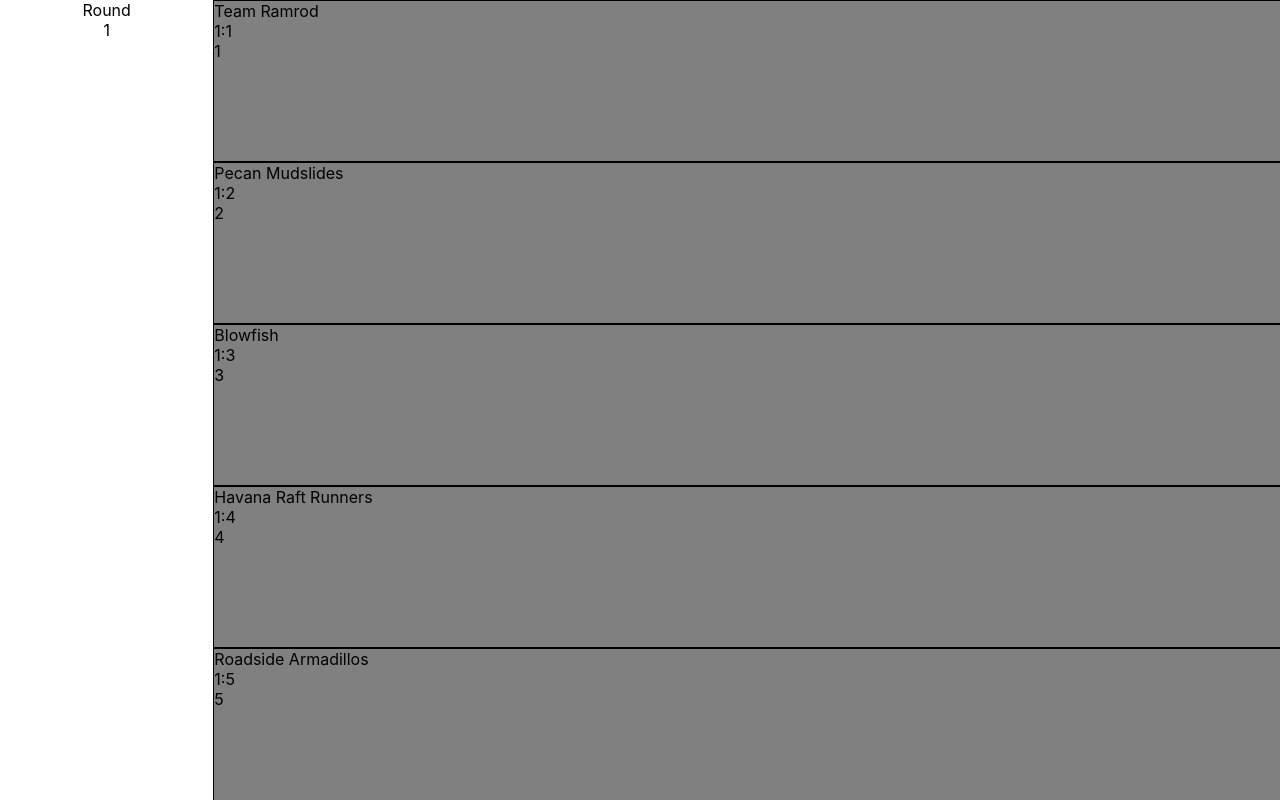
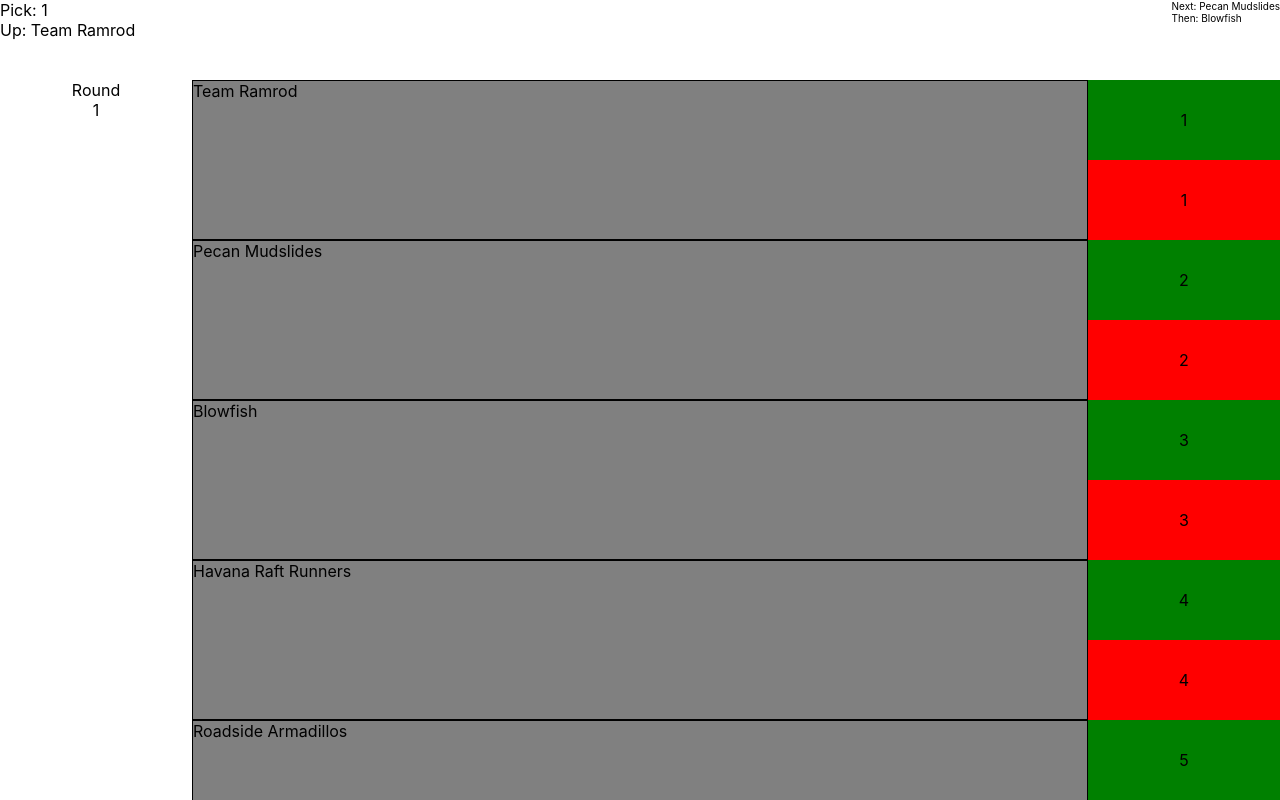
Before and after one commit to AThomasBianchi/big-board, a React (Create React App) app: page / in a window 1280 px wide. Built offline with nearby package versions, Linux system fonts and the light colour scheme.

Commit message:
add status

```diff
--- a/src/Components/App.js
+++ b/src/Components/App.js
@@ -1,11 +1,26 @@
-import React from 'react';
+import React, { useState } from 'react';
 
-import BigBoard from './BigBoard.js';
+import { picks } from './pickData';
+
+import BigBoard from './BigBoard';
+import Status from './Status';
 
 const App = () =>  {
+  const [pick, setPick] = useState(0);
+  const pickOrder = picks.flatMap(round => round);
+  const now = pickOrder[pick].team;
+  const next = pickOrder[pick + 1].team;
+  const then = pickOrder[pick + 2].team;
+
   return (
     <div className="App">
       {/* Order */}
+      <Status
+        pick={pick + 1}
+        now={now}
+        next={next}
+        then={then}
+      />
       <BigBoard />
       {/* Key */}
     </div>
--- a/src/Components/BigBoard.css
+++ b/src/Components/BigBoard.css
@@ -1,5 +1,5 @@
 .big-board {
   overflow-y: scroll;
   scroll-snap-type: y mandatory;
-  height: 100vh;
+  height: 90vh;
 }
--- a/src/Components/Pick.css
+++ b/src/Components/Pick.css
@@ -2,8 +2,38 @@
   width: 100%;
   height: 20vh;
   display: flex;
+  scroll-snap-align: start;
+}
+
+.pick__round-spacing {
+  width: 15%
+}
+
+.pick__team-info {
+  display: flex;
+  flex-grow: 1;
   flex-direction: column;
-  scroll-snap-align: start;
   background-color: gray;
   border: solid 1px black;
 }
+
+.pick__number-info {
+  width: 15%;
+  display: flex;
+  flex-direction: column;
+}
+
+.pick__number-info div {
+  height: 50%;
+  display: flex;
+  justify-content: center;
+  align-items: center;
+}
+
+.pick__number-round {
+  background-color: green;
+}
+
+.pick__number-overall {
+  background-color: red;
+}
--- a/src/Components/Pick.js
+++ b/src/Components/Pick.js
@@ -3,10 +3,17 @@ import './Pick.css';
 
 const Pick = props => {
   return (
-    <div className="pick" >
-      <div>{props.pick.team}</div>
-      <div>{props.roundNo}:{props.roundPick}</div>
-      <div>{props.pickNo}</div>
+    <div className="pick">
+      <div className="pick__round-spacing"></div>
+      <div className="pick__team-info" >
+        <div>{props.pick.team}</div>
+      </div>
+      <div
+        className="pick__number-info"
+      >
+          <div className="pick__number-round">{props.roundPick}</div>
+          <div className="pick__number-overall">{props.pickNo}</div>
+      </div>
     </div>
   );
 };
--- a/src/Components/Round.css
+++ b/src/Components/Round.css
@@ -8,10 +8,12 @@
   position: sticky;
   top: 0;
   text-align: center;
+  width: 15vw;
 }
 
 .round__label-container {
-  width: 20%;
+  /* width: 15vw; */
+  width: 0;
 }
 
 .round__pick-container {
--- /dev/null
+++ b/src/Components/Status.css
@@ -0,0 +1,15 @@
+.status {
+  /* position: fixed; */
+  width: 100%;
+  height: 10vh;
+  display: flex;
+}
+
+.status__up-now {
+  flex-grow: 1;
+}
+
+.status__on-deck {
+  flex-grow: 0;
+  font-size: 10px;
+}
--- /dev/null
+++ b/src/Components/Status.js
@@ -0,0 +1,28 @@
+import React from 'react';
+import './Status.css';
+
+const Status = props => {
+  return (
+    <div className="status">
+      <div className="status__up-now">
+        <div>
+          Pick: {props.pick}
+        </div>
+        <div>
+          Up: {props.now}
+        </div>
+      </div>
+      <div className="status__on-deck">
+        <div>
+          Next: {props.next}
+        </div>
+        <div>
+          Then: {props.then}
+        </div>
+      </div>
+    </div>
+  );
+
+};
+
+export default Status;
```
